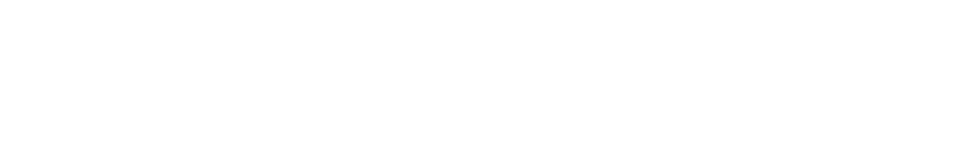
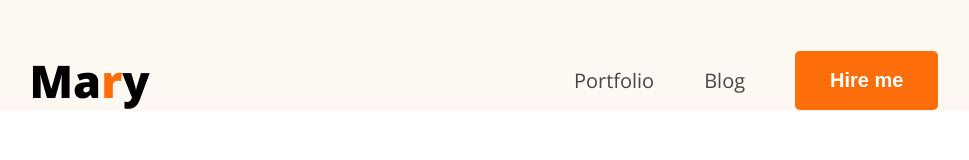
Before and after one commit to avoyahmed9-sketch/hero-dev-code, a plain HTML site: page index.html in a window 1280 px wide. Shown: the whole page, without its empty margins (156-1125 px from the left). Drawn offline with nearby package versions, Linux system fonts and the light colour scheme.

Commit message:
Added some styles on navbar

```diff
--- a/index.html
+++ b/index.html
@@ -4,8 +4,32 @@
     <meta charset="UTF-8">
     <meta name="viewport" content="width=device-width, initial-scale=1.0">
     <title>Rafin Raihan</title>
+    <link rel="preconnect" href="https://fonts.googleapis.com">
+    <link rel="preconnect" href="https://fonts.gstatic.com" crossorigin>
+    <link href="https://fonts.googleapis.com/css2?family=Inter:ital,opsz,wght@0,14..32,100..900;1,14..32,100..900&family=Open+Sans:ital,wght@0,300..800;1,300..800&family=Plus+Jakarta+Sans:ital,wght@0,200..800;1,200..800&family=Poppins:ital,wght@0,100;0,200;0,300;0,400;0,500;0,600;0,700;0,800;0,900;1,100;1,200;1,300;1,400;1,500;1,600;1,700;1,800;1,900&display=swap" rel="stylesheet">
+
+    <link rel="stylesheet" href="styles/protfolio.css">
 </head>
-<body>
+<body class="font-open-sans">
+    <header>
+        <nav>
+            <div class="logo">
+                <h2>Ma<span class="color-orange">r</span>y</h2>
+            </div>
+            <div >
+                <ul  class="header-menu">
+
+                    <li><a href="">Portfolio</a></li>
+                    <li><a href="">Blog</a></li>
+                    <li><button>Hire me</button></li>
+                </ul>
+            </div>
+        </nav>
+    </header>
+
+
+
+
 
 </body>
 </html>
--- /dev/null
+++ b/styles/protfolio.css
@@ -0,0 +1,62 @@
+*{
+    margin: 0;
+    padding: 0;
+    box-sizing: border-box;
+}
+
+/* Shared Styles */
+.font-open-sans{
+  font-family: "Open Sans", sans-serif;
+  font-optical-sizing: auto;
+
+}
+.color-orange{
+    color: #FD6E0A;
+}
+/* Main styles  */
+
+header{
+    background-color: #FFF8F3;
+    padding-top: 50px;
+}
+
+nav{
+    width: 71%;
+    margin: 0px auto;
+    display: flex;
+    justify-content: space-between;
+    align-items: center;
+}
+
+.logo h2{
+    font-size: 45px;
+    font-weight: 800;
+}
+
+
+
+.header-menu{
+    display: flex;
+    list-style-type: none;
+    gap: 50px;
+    align-items: center;
+
+}
+
+.header-menu a{
+    font-size: 20px;
+    text-decoration: none;
+    color: #474747;
+}
+
+.header-menu button{
+
+    padding: 18px 35px;
+    background-color: #FD6E0A;
+    color: white;
+    font-weight: bold;
+    font-size: 20px;
+    border: none;
+    border-radius: 5px;
+
+}
```
